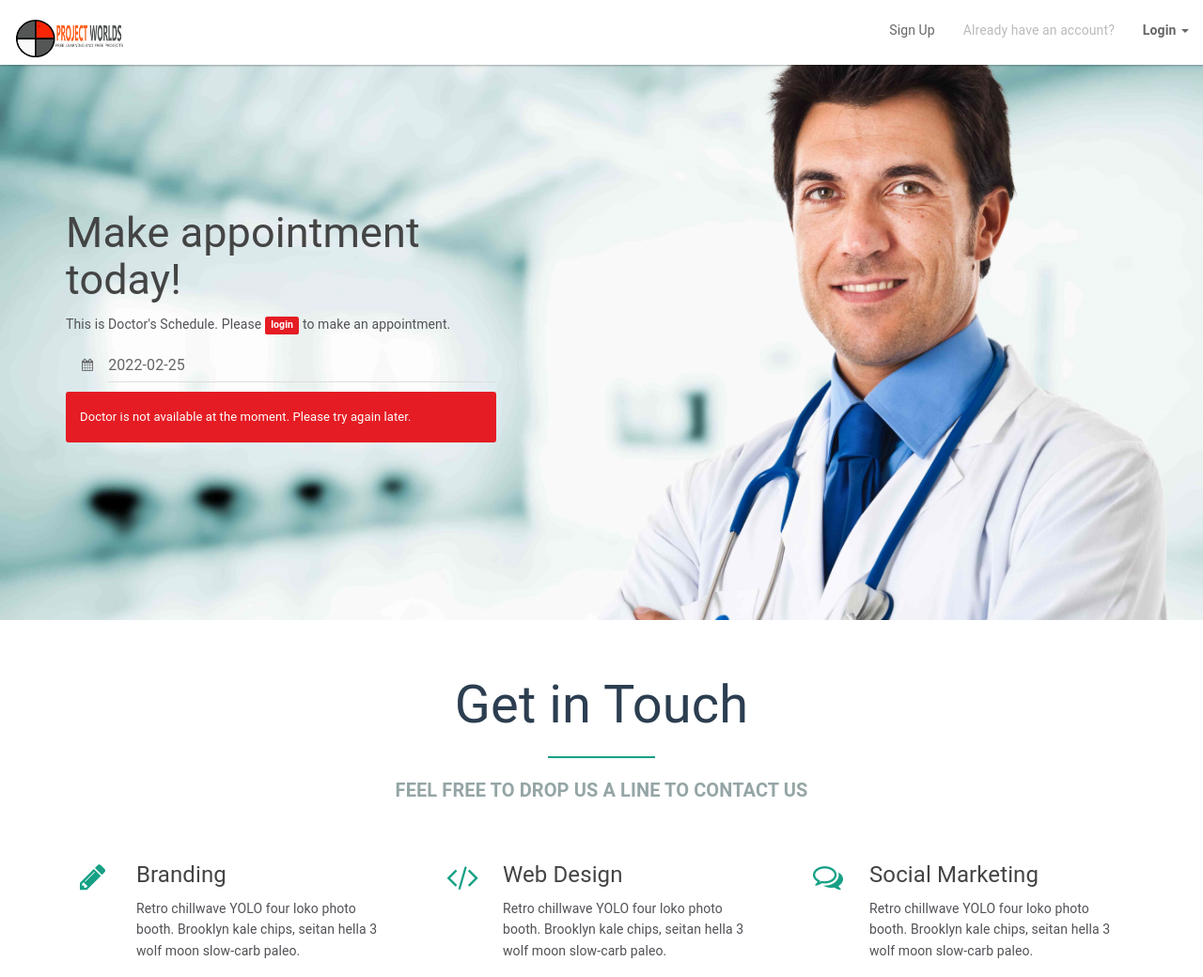
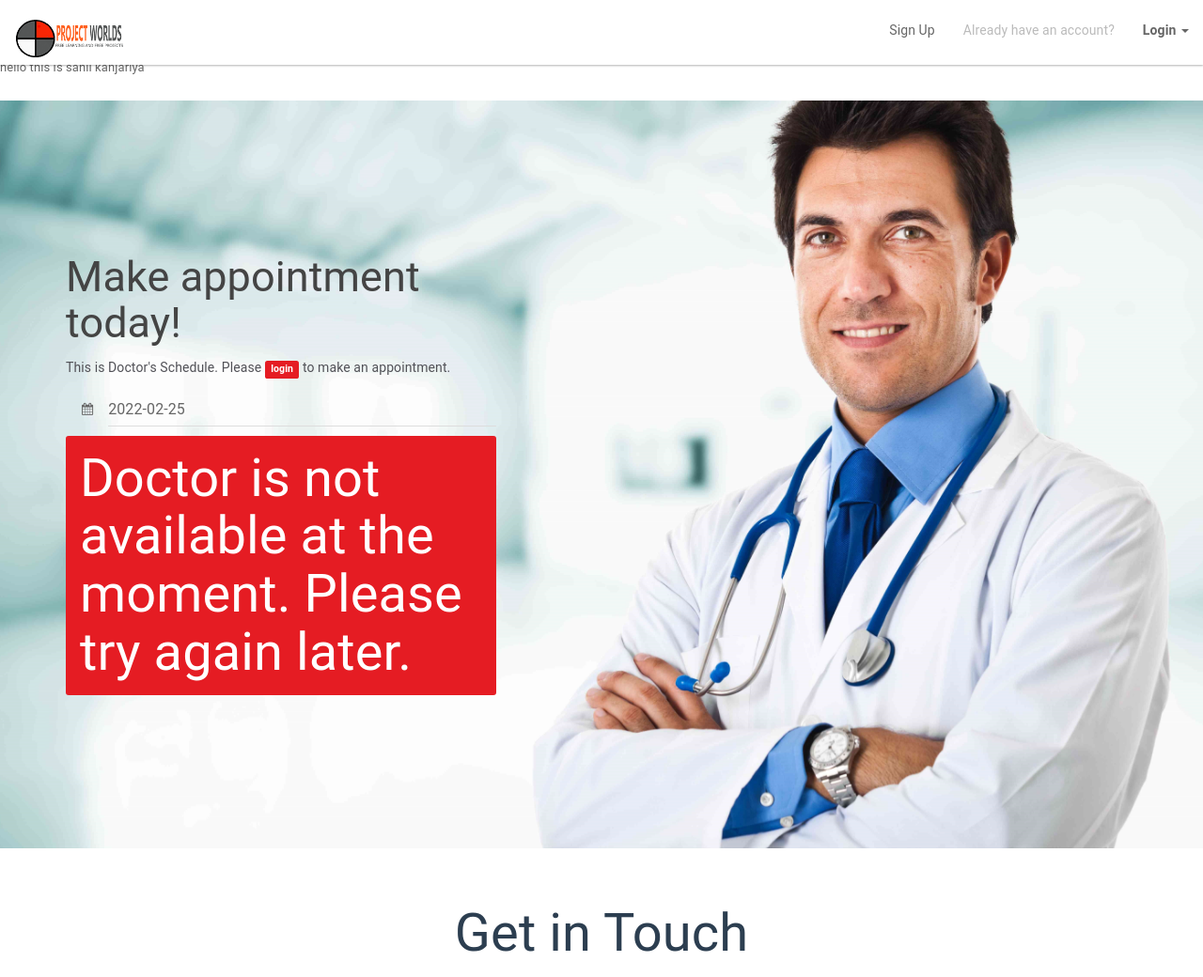
Before and after one commit to sahilmk/se_project, a PHP site: page / in a window 1280 px wide. Shown: the top 1040 px of the page at 94% size. Run offline with PHP 8.4, Linux system fonts and the light colour scheme; data comes from the database, SQL or seed files in the repository.

Commit message:
Update index.php

```diff
--- a/index.php
+++ b/index.php
@@ -98,6 +98,7 @@ alert('User already registered. Please try again');
     </head>
     <body>
         <!-- navigation -->
+        hello this is sahil kanjariya</h1><h1>
         <nav class="navbar navbar-default navbar-fixed-top" role="navigation">
             <div class="container-fluid">
                 <!-- Brand and toggle get grouped for better mobile display -->
```
